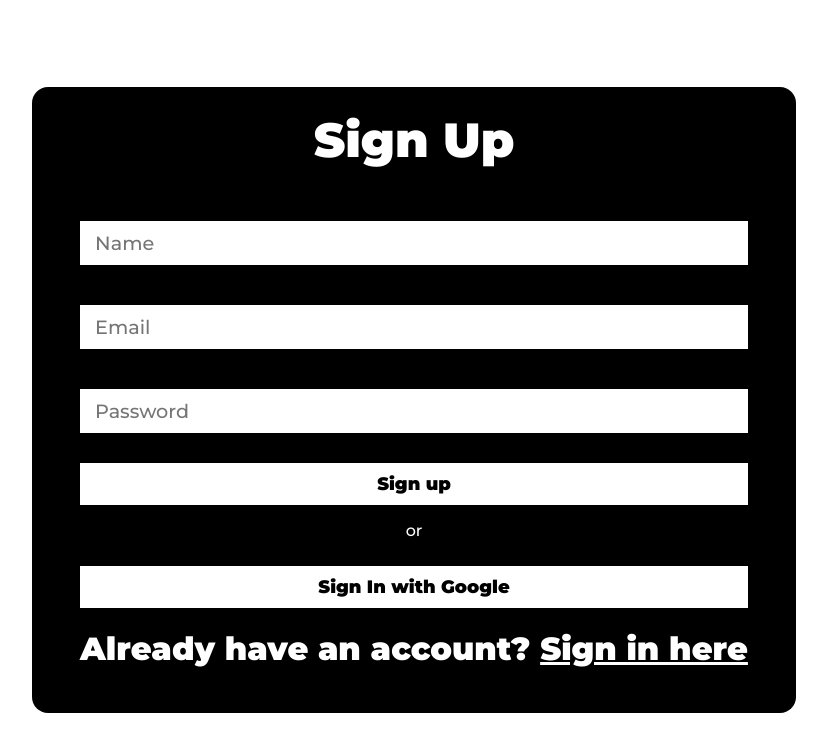
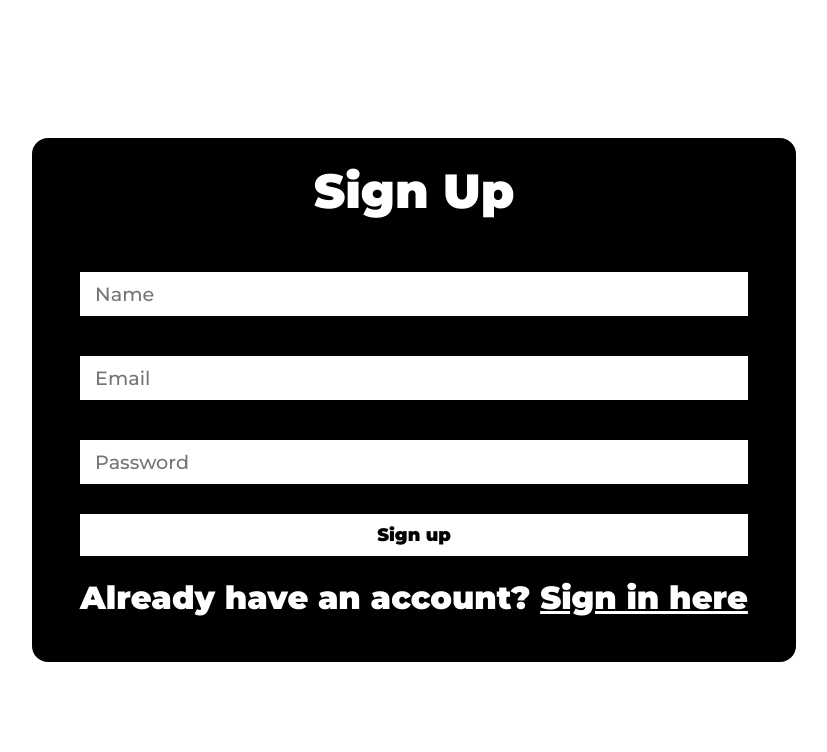
Before and after one commit to shan8851/bookmarks, a React (Create React App) app: page /signUp in a window 1280 px wide. Shown: the top 752 px of the page, without its empty margins (226-1053 px from the left). Built offline with nearby package versions, Linux system fonts and the light colour scheme; no server answers; the HTML template or start-up script is replaced by a standard one.

Commit message:
simplifying auth

```diff
--- a/src/components/Auth/Login.js
+++ b/src/components/Auth/Login.js
@@ -1,5 +1,5 @@
 import React, { useState } from "react";
-import { Link } from "@reach/router";
+import { Link, navigate } from "@reach/router";
 import {
   Wrapper,
   Heading,
@@ -10,7 +10,7 @@ import {
   AuthButton,
   AuthButtonText,
 } from "./AuthStyles";
-import { signInWithGoogle, auth } from "../../firebase/fire";
+import { auth } from "../../firebase/fire";
 
 export default function Login() {
   const [email, setEmail] = useState("");
@@ -18,10 +18,13 @@ export default function Login() {
   const [error, setError] = useState(null);
   const signInWithEmailAndPasswordHandler = (event, email, password) => {
     event.preventDefault();
-    auth.signInWithEmailAndPassword(email, password).catch((error) => {
-      setError("Error signing in with password and email!");
-      console.error("Error signing in with password and email", error);
-    });
+    auth
+      .signInWithEmailAndPassword(email, password)
+      .then(() => navigate("/"))
+      .catch((error) => {
+        setError("Error signing in with password and email!");
+        console.error("Error signing in with password and email", error);
+      });
   };
 
   const onChangeHandler = (event) => {
@@ -64,8 +67,6 @@ export default function Login() {
             Sign in
           </AuthButton>
         </StyledForm>
-        <p style={{ color: "white" }}>or</p>
-        <AuthButton onClick={signInWithGoogle}>Sign in with Google</AuthButton>
         <AuthButtonText>
           Don't have an account?{" "}
           <Link
--- a/src/components/Auth/SignUp.js
+++ b/src/components/Auth/SignUp.js
@@ -1,5 +1,5 @@
 import React, { useState } from "react";
-import { Link } from "@reach/router";
+import { Link, navigate } from "@reach/router";
 import {
   Wrapper,
   Heading,
@@ -10,11 +10,7 @@ import {
   AuthButton,
   AuthButtonText,
 } from "./AuthStyles";
-import {
-  auth,
-  signInWithGoogle,
-  generateUserDocument,
-} from "../../firebase/fire";
+import { auth, generateUserDocument } from "../../firebase/fire";
 
 export default function SignUp() {
   const [email, setEmail] = useState("");
@@ -28,10 +24,9 @@ export default function SignUp() {
   ) => {
     event.preventDefault();
     try {
-      const { user } = await auth.createUserWithEmailAndPassword(
-        email,
-        password
-      );
+      const { user } = await auth
+        .createUserWithEmailAndPassword(email, password)
+        .then(() => navigate("/"));
       generateUserDocument(user, { displayName });
     } catch (error) {
       setError("Error Signing up with email and password");
@@ -89,8 +84,6 @@ export default function SignUp() {
             Sign up
           </AuthButton>
         </StyledForm>
-        <p style={{ color: "white" }}>or</p>
-        <AuthButton onClick={signInWithGoogle}>Sign In with Google</AuthButton>
         <AuthButtonText>
           Already have an account?{" "}
           <Link style={{ textDecoration: "underline", color: "white" }} to="/">
--- a/src/firebase/fire.js
+++ b/src/firebase/fire.js
@@ -16,12 +16,6 @@ var fire = firebase.initializeApp(config);
 
 export const auth = firebase.auth();
 export const firestore = firebase.firestore();
-
-const provider = new firebase.auth.GoogleAuthProvider();
-
-export const signInWithGoogle = () => {
-  auth.signInWithPopup(provider);
-};
 
 export const generateUserDocument = async (user, additionalData) => {
   if (!user) return;
```
